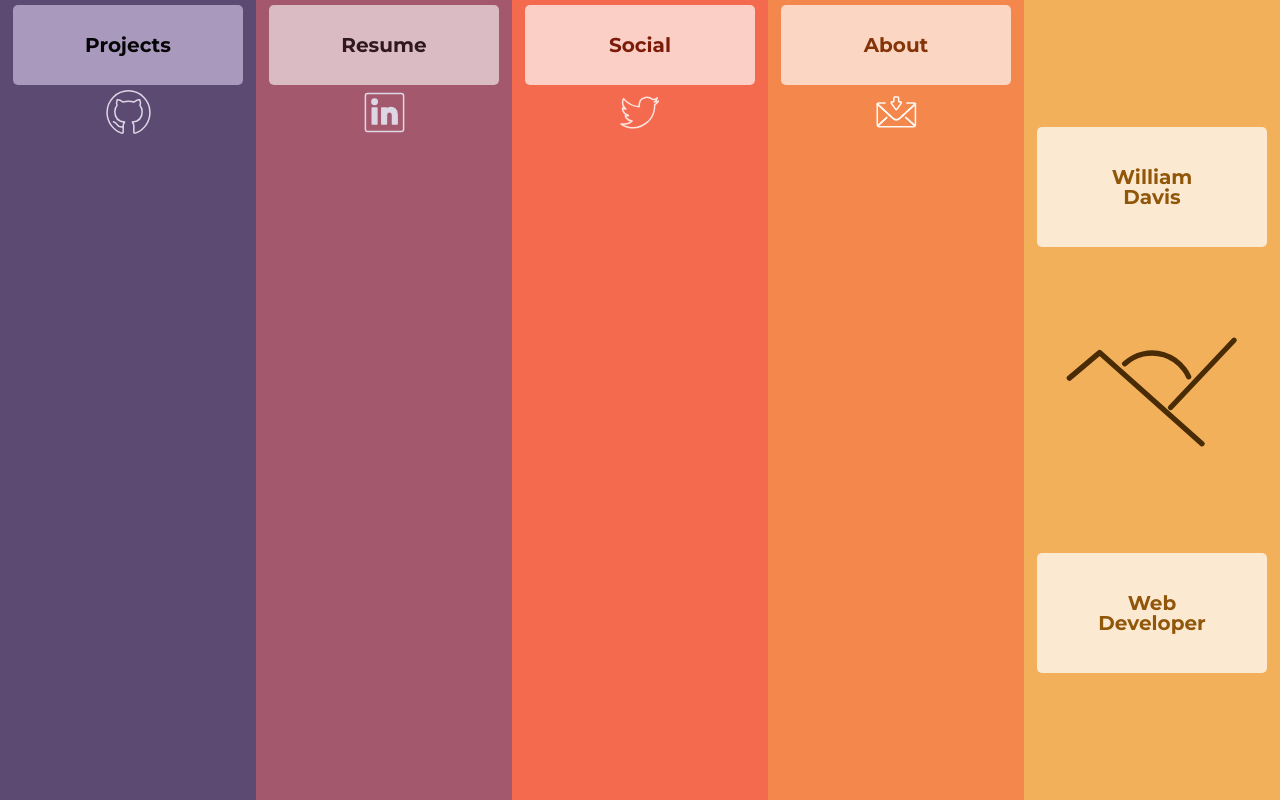
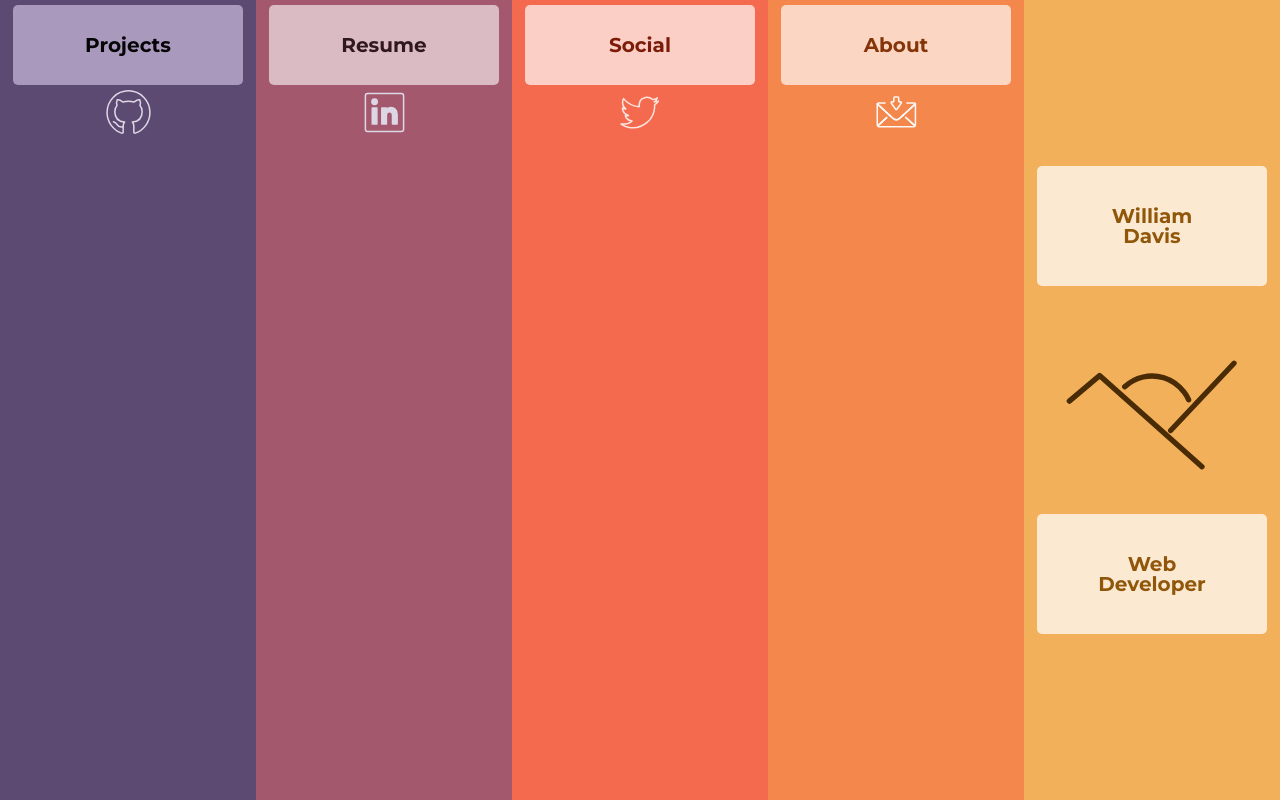
Before and after one commit to dayvista/portfolio-website, a React app: page / in a window 1280 px wide. Built offline with nearby package versions, Linux system fonts and the light colour scheme.

Commit message:
Figured out how to remove small space left behind by #titles-logo when index !== null.

```diff
--- a/src/components/Icon/Icons/Sunrise.js
+++ b/src/components/Icon/Icons/Sunrise.js
@@ -3,23 +3,13 @@
 import React from "react";
 import { animated, useSpring } from "react-spring";
 
-const Sunrise = ({ id, index, stroke = "#492b05" }) => {
+const Sunrise = ({ id, index, stroke = "#492b05", mVP, tVP }) => {
   const titlesLogoSpring = useSpring({
-    onStart: () => {
-      if (index === null && document.getElementById("titles-logo")) {
-        document.getElementById("titles-logo").style.display = "inherit";
-      }
-    },
     width: index === null ? "15vw" : "0vw",
     opacity: index !== null ? 0 : 1,
     from: {
       width: "15vw",
       opacity: 1,
-    },
-    onRest: () => {
-      if (index !== null) {
-        document.getElementById("titles-logo").style.display = "none";
-      }
     },
   });
 
--- a/src/components/Sections/Titles.js
+++ b/src/components/Sections/Titles.js
@@ -173,14 +173,13 @@ const Titles = ({ index, mVP, tVP, changeIndex }) => {
         </animated.a>
         <animated.div
           className="title-text titles-title"
+          id="title-1"
           style={
             !mVP ? titlesSpring : tVP ? titlesTabletSpring : titlesMobileSpring
           }
         >
           <animated.p style={!tVP ? textSpring : textTabletSpring}>
-            William
-            <br />
-            Davis
+            William <br /> Davis
           </animated.p>
         </animated.div>
         <Icon name="sunrise" id="titles-logo" index={index} />
@@ -189,11 +188,12 @@ const Titles = ({ index, mVP, tVP, changeIndex }) => {
         </Link>
         <animated.div
           className="title-text titles-title"
+          id="title-2"
           style={
             !mVP ? titlesSpring : tVP ? titlesTabletSpring : titlesMobileSpring
           }
         >
-          <animated.p style={textSpring}>
+          <animated.p style={!tVP ? textSpring : textTabletSpring}>
             Web
             <br />
             Developer
--- a/src/styles/css/App.css
+++ b/src/styles/css/App.css
@@ -340,5 +340,4 @@ section .title-text {
 .titles-section .titles-title {
   background: #fce9d1;
   transition: background 0.25s, box-shadow 0.25s;
-  z-index: 0;
 }
--- a/src/styles/css/Sections/Global.css
+++ b/src/styles/css/Sections/Global.css
@@ -77,5 +77,4 @@
 .titles-section .titles-title {
   background: #fce9d1;
   transition: background 0.25s, box-shadow 0.25s;
-  z-index: 0;
 }
--- a/src/styles/css/Sections/Titles.css
+++ b/src/styles/css/Sections/Titles.css
@@ -1,6 +1,39 @@
+@media (min-width: 501px) {
+  .titles-section > .titles-title {
+    margin-bottom: 5rem;
+  }
+}
+@media (min-width: 768px) and (max-width: 1366px) and (orientation: portrait) {
+  .titles-section > .titles-title {
+    margin-bottom: 0;
+  }
+}
+@media (min-width: 501px) {
+  .titles-section > .titles-title ~ .titles-title {
+    margin-top: 5rem;
+    margin-bottom: 0;
+  }
+}
+@media (min-width: 768px) and (max-width: 1366px) and (orientation: portrait) {
+  .titles-section > .titles-title ~ .titles-title {
+    margin-top: 0;
+    margin-bottom: 0;
+  }
+}
 @media (min-width: 501px) {
   #titles-logo {
-    margin-top: -2vw;
+    position: fixed;
+    margin-top: -2.5vw;
+  }
+}
+@media (min-width: 768px) and (max-width: 1366px) and (orientation: portrait) {
+  #titles-logo {
+    position: inherit;
+  }
+}
+@media (max-width: 500px) {
+  #titles-logo {
+    position: inherit;
   }
 }
 @media (min-width: 501px) {
--- a/src/styles/less/Sections/Global.less
+++ b/src/styles/less/Sections/Global.less
@@ -96,6 +96,5 @@
   .titles-title {
     background: lighten(@color-5-yellow, 25%);
     transition: background 0.25s, box-shadow 0.25s;
-    z-index: 0;
   }
 }
--- a/src/styles/less/Sections/Titles.less
+++ b/src/styles/less/Sections/Titles.less
@@ -1,15 +1,44 @@
 @import "../variables";
 @import "../mixins";
 
+.titles-section > .titles-title {
+  @media (min-width: 501px) {
+    margin-bottom: 5rem;
+  }
+
+  @media (min-width: 768px) and (max-width: 1366px) and (orientation: portrait) {
+    margin-bottom: 0;
+  }
+}
+
+.titles-section > .titles-title ~ .titles-title {
+  @media (min-width: 501px) {
+    margin-top: 5rem;
+    margin-bottom: 0;
+  }
+
+  @media (min-width: 768px) and (max-width: 1366px) and (orientation: portrait) {
+    margin-top: 0;
+    margin-bottom: 0;
+  }
+}
+
 #titles-logo {
   @media (min-width: 501px) {
-    margin-top: -2vw;
+    position: fixed;
+    margin-top: -2.5vw;
+  }
+
+  @media (min-width: 768px) and (max-width: 1366px) and (orientation: portrait) {
+    position: inherit;
+  }
+
+  @media (max-width: 500px) {
+    position: inherit;
   }
 }
 
 .sidebar-icon {
-  // z-index: 10;
-
   @media (min-width: 501px) {
     transition: filter 0.3s, -webkit-filter 0.3s;
 
```
